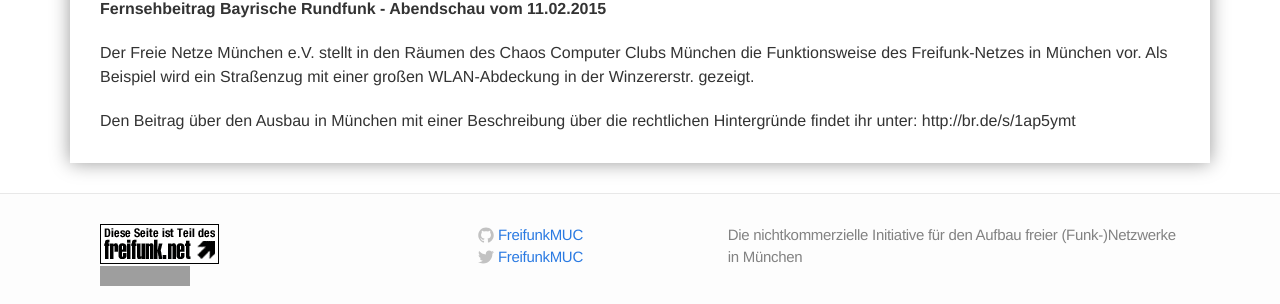
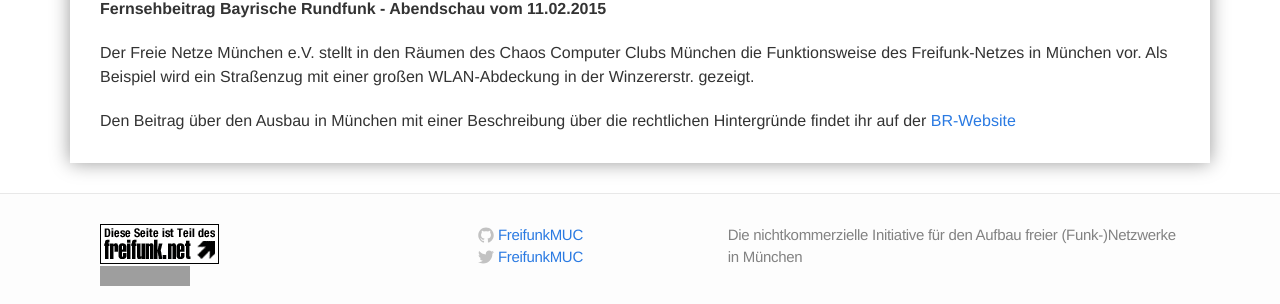
Before and after one commit to freifunkMUC/freifunkmuc.github.io, a Jekyll site: the page built from _posts/2015-02-25-br-abendschau-tv-beitrag.markdown, in a window 1280 px wide. Shown: the part 347-651 px from the top of the page. Built offline with Jekyll 4.4.1, drawn with Linux system fonts in a browser that asks for light colours; nearby versions of some CDN libraries; a style sheet for code colours, icons or effects is not loaded; grey boxes are pictures that could not be loaded.

Commit message:
Update 2015-02-25-br-abendschau-tv-beitrag.markdown

```diff
--- a/_posts/2015-02-25-br-abendschau-tv-beitrag.markdown
+++ b/_posts/2015-02-25-br-abendschau-tv-beitrag.markdown
@@ -10,4 +10,6 @@ categories: pr video rundfunk br freifunkmuc
 Der Freie Netze München e.V. stellt in den Räumen des Chaos Computer Clubs München die Funktionsweise des Freifunk-Netzes in München vor.
 Als Beispiel wird ein Straßenzug mit einer großen WLAN-Abdeckung in der Winzererstr.  gezeigt.
 
-Den Beitrag über den Ausbau in München mit einer Beschreibung über die rechtlichen Hintergründe findet ihr unter: http://br.de/s/1ap5ymt
+Den Beitrag über den Ausbau in München mit einer Beschreibung über die rechtlichen Hintergründe findet ihr auf der [BR-Website] [brlink]
+
+[brlink]: http://br.de/s/1ap5ymt
```
